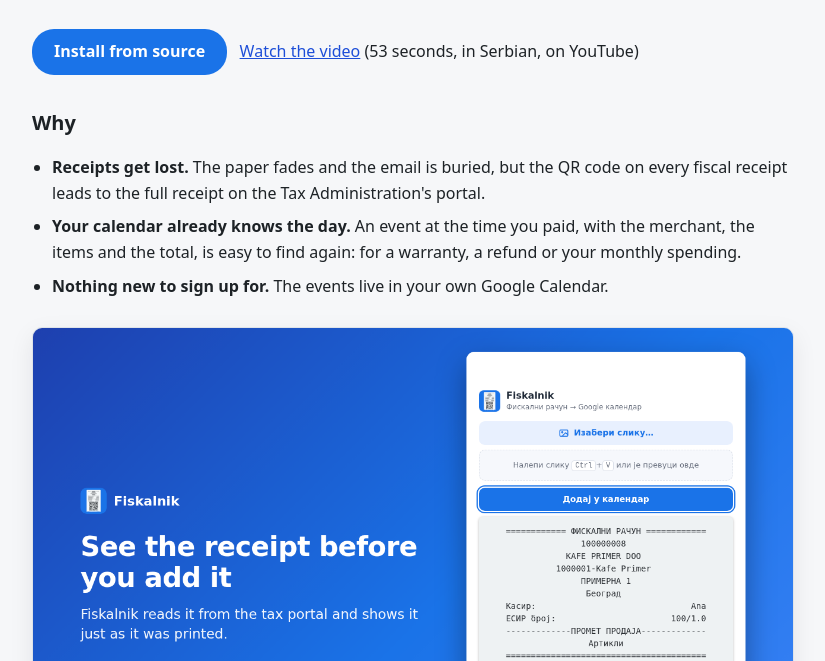
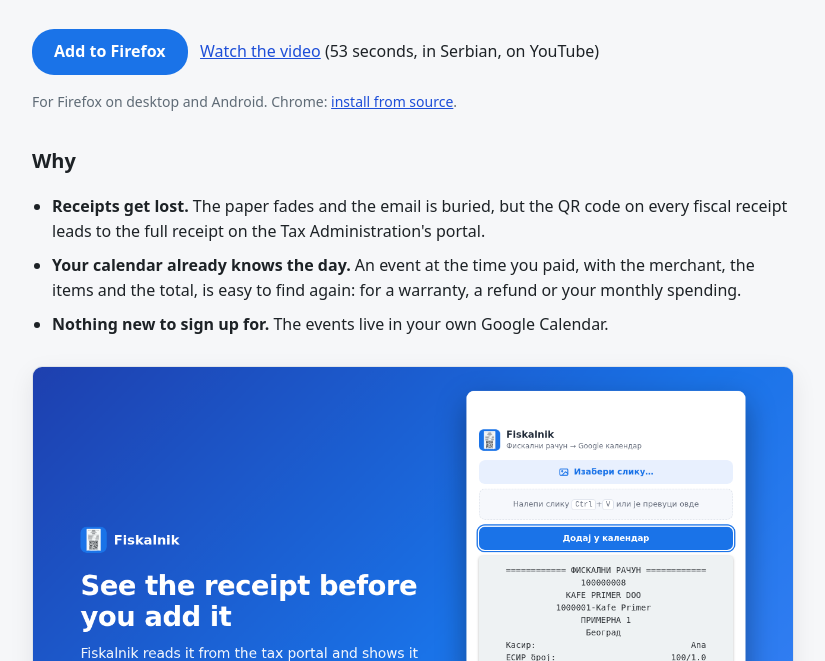
Before and after one commit to constantine2nd/fiskalnik, a browser extension: page docs/index.html in a window 1280 px wide. Shown: the part 139-800 px from the top of the page, without its empty margins (228-1053 px from the left). Drawn offline with Linux system fonts and the light colour scheme.

Commit message:
Landing page and README: link the Firefox add-on listing

```diff
--- a/docs/index.html
+++ b/docs/index.html
@@ -30,9 +30,11 @@
       </div>
     </header>
 
-    <!-- after approval: replace with the store links (store/chrome/CHECKLIST.md, store/firefox/CHECKLIST.md) -->
-    <p><a class="button" href="https://github.com/constantine2nd/fiskalnik#install-developer-mode">Install from source</a>
+    <!-- Chrome: after approval, add the Web Store link here (store/chrome/CHECKLIST.md) -->
+    <p><a class="button" href="https://addons.mozilla.org/firefox/addon/fiskalnik/">Add to Firefox</a>
        &nbsp; <a href="https://youtu.be/oKifpZnskIk">Watch the video</a> (53 seconds, in Serbian, on YouTube)</p>
+    <p class="muted">For Firefox on desktop and Android. Chrome:
+       <a href="https://github.com/constantine2nd/fiskalnik#install-developer-mode">install from source</a>.</p>
 
     <h2>Why</h2>
     <ul class="why">
```
Also changed, not shown: 2 other files.
